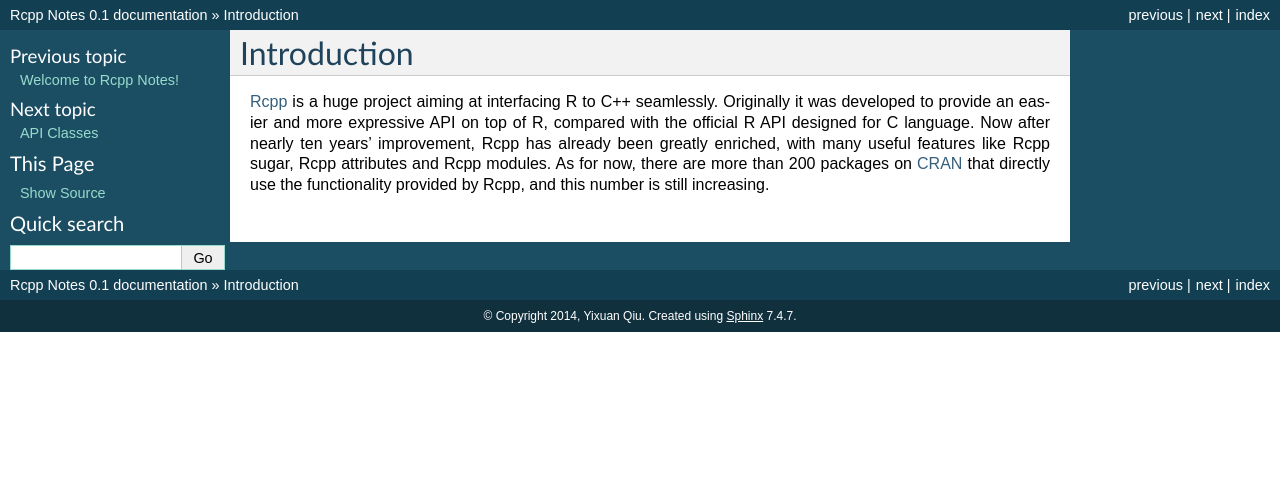
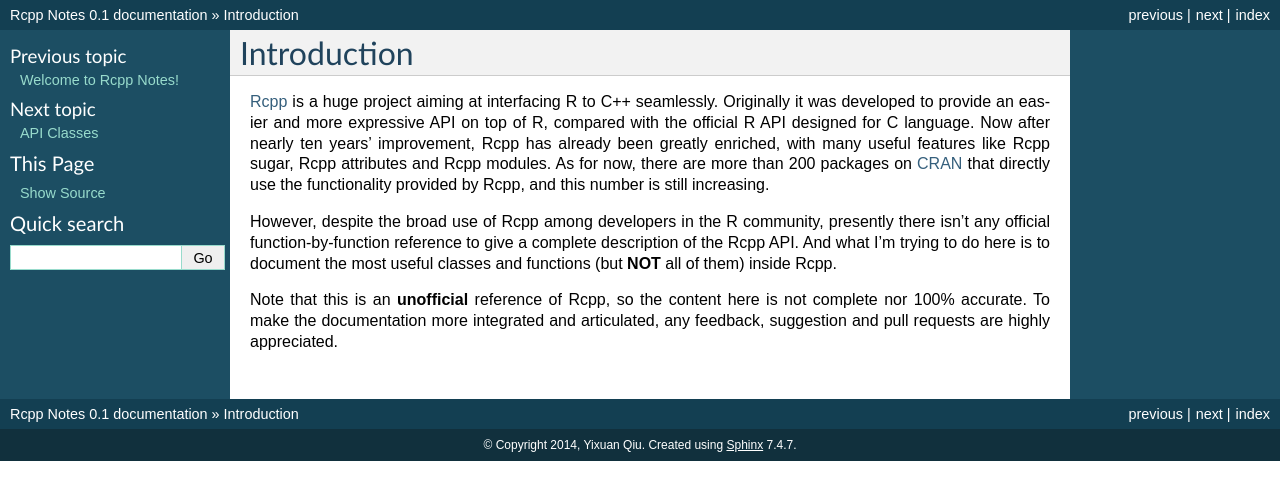
Before and after one commit to yixuan/rcpp-note, a Sphinx documentation site: the page built from source/intro.rst, in a window 1280 px wide. Shown: the top 500 px of the page. Built offline with Sphinx 7.4.7, drawn with Linux system fonts in a browser that asks for light colours.

Commit message:
More introduction

```diff
--- a/source/apiclass.rst
+++ b/source/apiclass.rst
@@ -1,7 +1,10 @@
 API Classes
 =====================================
 
-A list of API classes
+There are a number of classes defined in Rcpp that directly represent
+objects in R, such as ``Vector``, ``Matrix``, ``Function`` etc.
+These are classes that users are most likely to work with when writing
+Rcpp code, so for clarity we may call them API classes of Rcpp.
 
 .. toctree::
    :maxdepth: 1
--- a/source/intro.rst
+++ b/source/intro.rst
@@ -8,3 +8,12 @@ improvement, Rcpp has already been greatly enriched, with many useful features l
 Rcpp attributes and Rcpp modules. As for now, there are more than 200 packages on
 `CRAN <http://cran.r-project.org/>`_ that directly use the functionality provided by Rcpp, and
 this number is still increasing.
+
+However, despite the broad use of Rcpp among developers in the R community, presently there isn't
+any official function-by-function reference to give a complete description of the Rcpp API.
+And what I'm trying to do here is to document the most useful classes and functions
+(but **NOT** all of them) inside Rcpp.
+
+Note that this is an **unofficial** reference of Rcpp, so the content here
+is not complete nor 100% accurate. To make the documentation more integrated and
+articulated, any feedback, suggestion and pull requests are highly appreciated.
```
